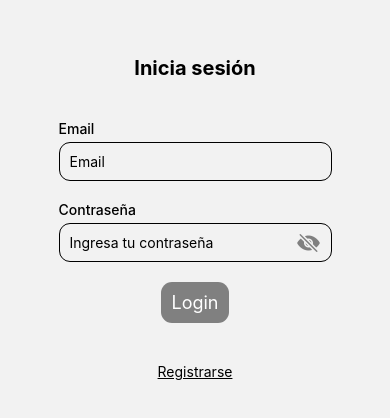
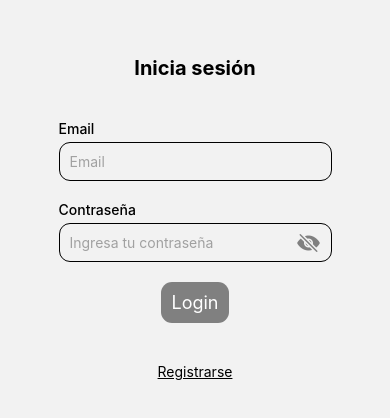
Before and after one commit to pulvi07/Login-Front-UADE, a React Native app in the folder ProbameEstaApp/: screen / in a window 390 px wide. Shown: the part 204-622 px from the top of the page. Built offline with nearby package versions, Linux system fonts and the light colour scheme.

Commit message:
Fix: actualizo color de texto placeholder

```diff
--- a/ProbameEstaApp/screens/auth/LoginScreen/LoginScreen.jsx
+++ b/ProbameEstaApp/screens/auth/LoginScreen/LoginScreen.jsx
@@ -75,7 +75,8 @@ export const styles = StyleSheet.create({
     width: '100%',
     borderWidth: 1,
     borderRadius: 11,
-    marginTop: -15
+    marginTop: -15,
+    color: '#A1A1A1'
   },
   passwordContainer: {
     width: '100%',
@@ -89,6 +90,7 @@ export const styles = StyleSheet.create({
   passwordInput: {
     flex: 1,
     paddingVertical: 10,
+    color: '#A1A1A1'
   },
   label: {
     fontSize: 14,
```
